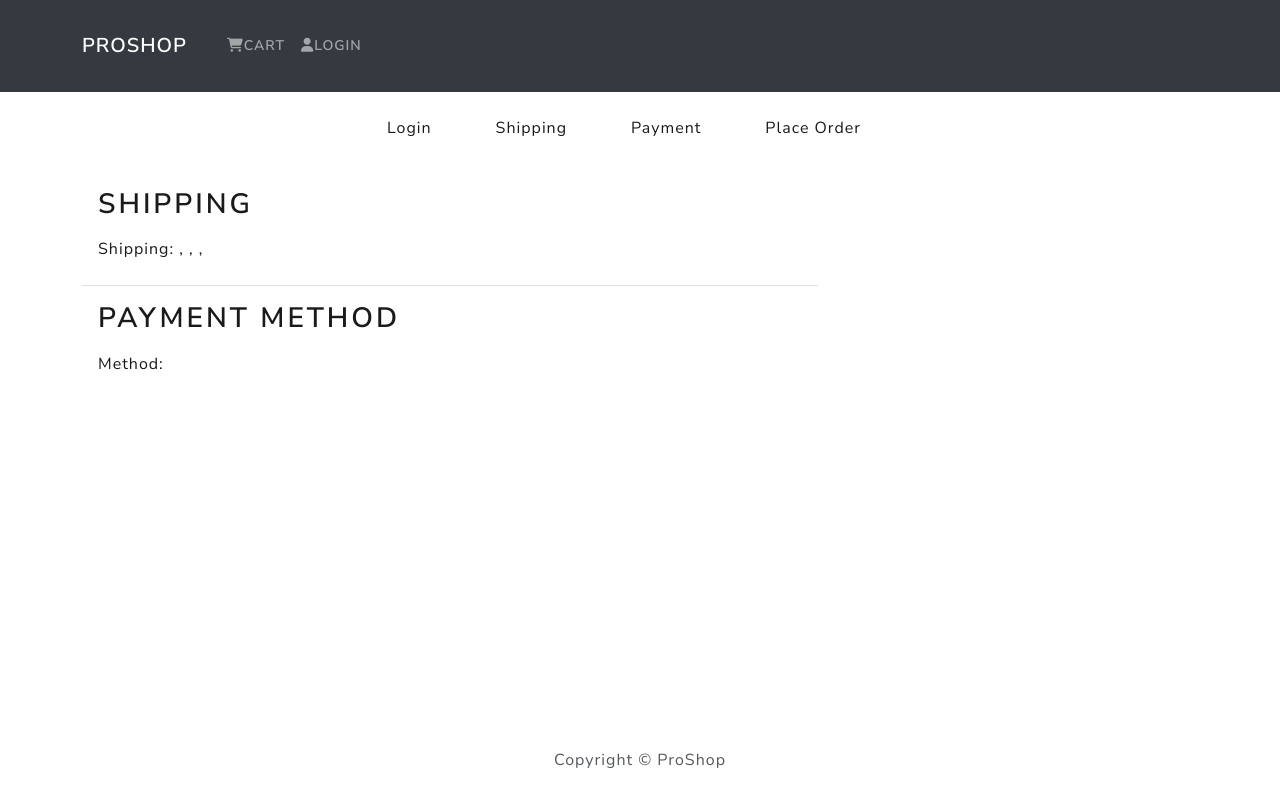
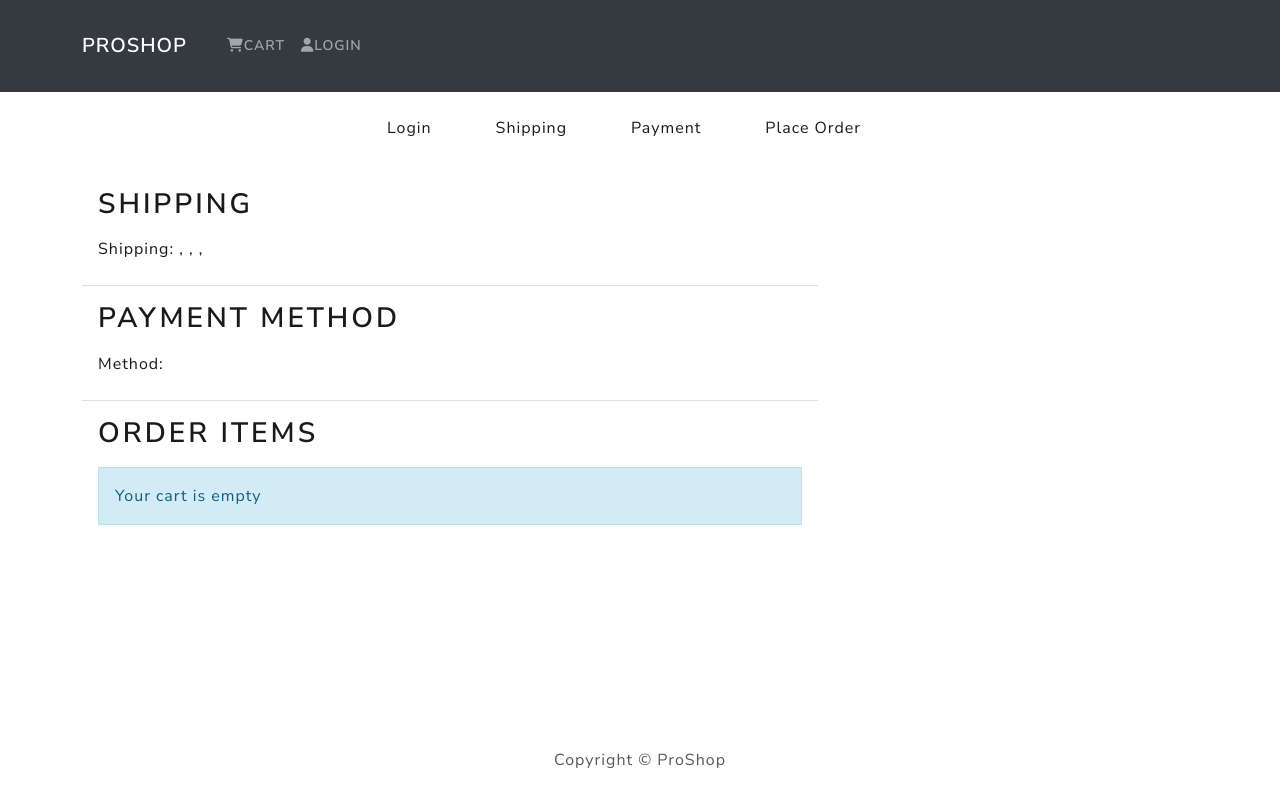
Before and after one commit to nprasad2077/ecommerce, a React (Vite) app: page /placeorder in a window 1280 px wide. Built offline with nearby package versions, Linux system fonts and the light colour scheme.

Commit message:
payment icons

```diff
--- a/src/screens/PlaceorderScreen/PlaceorderScreen.jsx
+++ b/src/screens/PlaceorderScreen/PlaceorderScreen.jsx
@@ -28,6 +28,7 @@ const PlaceorderScreen = () => {
                             {cart.shippingAddress.country}
                         </p>
                     </ListGroupItem>
+
                     <ListGroupItem>
                         <h2>Payment Method</h2>
                         <p>
@@ -35,6 +36,26 @@ const PlaceorderScreen = () => {
                             {cart.paymentMethod}
                         </p>
                     </ListGroupItem>
+
+                    <ListGroupItem>
+                        <h2>Order Items</h2>
+                        {cart.cartItems.length === 0 ? <Message variant='info'>
+                            Your cart is empty
+                        </Message> : (
+                            <ListGroup variant='flush'>
+                                {cart.cartItems.map((item, index) => (
+                                    <ListGroupItem key={index}>
+                                        <Row>
+                                            <Col md={1}>
+                                                <Image src={item.image} alt={item.name} fluid rounded/>
+                                            </Col>
+                                        </Row>
+                                    </ListGroupItem>
+                                ))}
+                            </ListGroup>
+                        )}
+                    </ListGroupItem>
+
                 </ListGroup>
             </Col>
 
```
